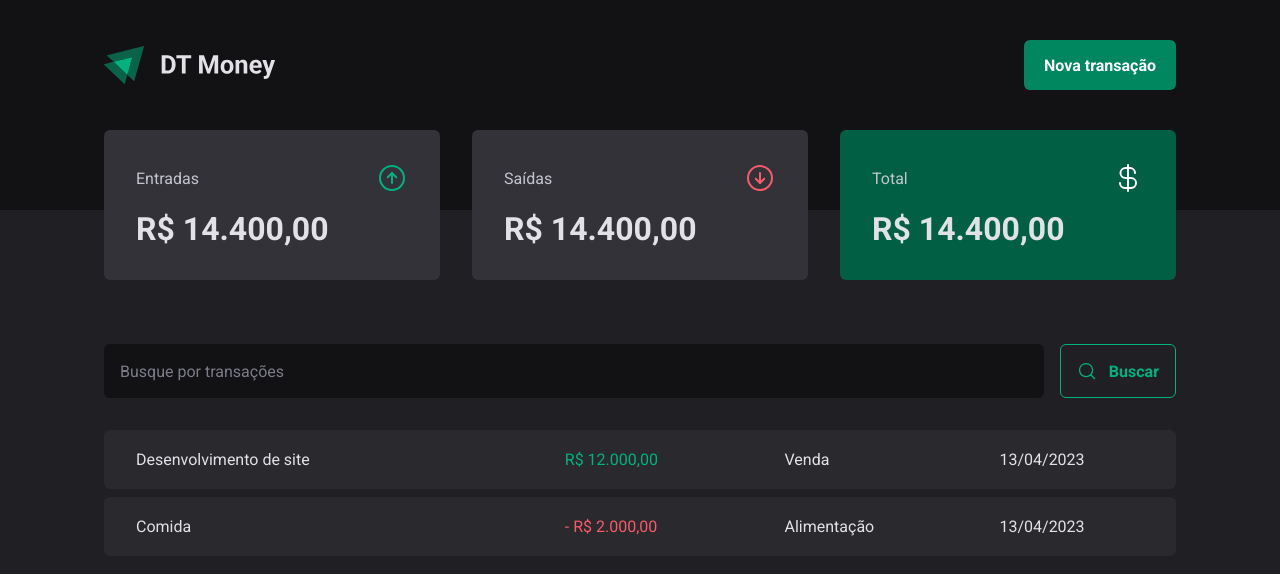
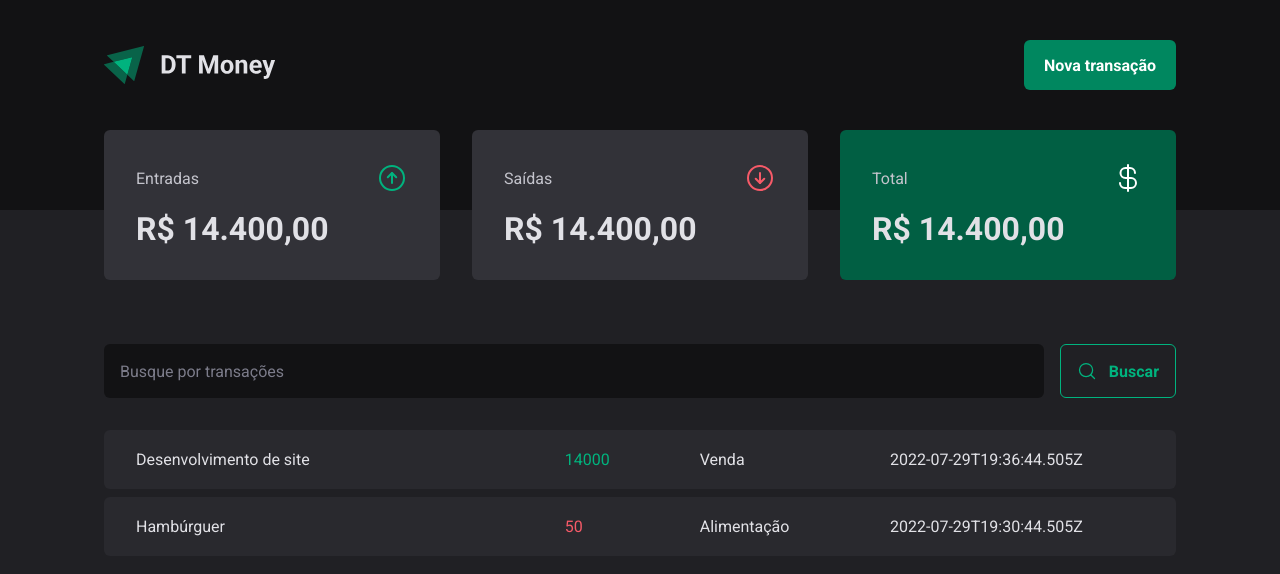
Before and after one commit to leoceolin/finance-manager, a React (Create React App) app: page / in a window 1280 px wide. Shown: the top 574 px of the page. Built offline with nearby package versions, Linux system fonts and the light colour scheme; data requests are answered from the project's data file.

Commit message:
add api call

```diff
--- a/src/pages/Transactions/index.tsx
+++ b/src/pages/Transactions/index.tsx
@@ -1,3 +1,4 @@
+import { useEffect, useState } from "react";
 import { Header } from "../../components/Header";
 import { Summary } from "../../components/Summary";
 import { SearchForm } from "./components/SearchForm";
@@ -7,7 +8,27 @@
   TransactionsTable,
 } from "./style";
 
+interface ITransaction {
+  id: number;
+  description: string;
+  type: "income" | "outcome";
+  category: string;
+  price: number;
+  createdAt: string;
+}
+
 export function Transactions() {
+  const [transactions, setTransactions] = useState<ITransaction[]>([]);
+
+  async function loadTransactions() {
+    const response = await fetch("http://localhost:3333/transactions");
+    const data = await response.json();
+    setTransactions(data);
+  }
+
+  useEffect(() => {
+    loadTransactions();
+  }, []);
   return (
     <div>
       <Header />
@@ -17,23 +38,21 @@
         <SearchForm />
         <TransactionsTable>
           <tbody>
-            <tr>
-              <td width="40%">Desenvolvimento de site</td>
-              <td>
-                <PriceHighlight variant="income">R$ 12.000,00</PriceHighlight>
-              </td>
-              <td>Venda</td>
-              <td>13/04/2023</td>
-            </tr>
-
-            <tr>
-              <td width="40%">Comida</td>
-              <td>
-                <PriceHighlight variant="outcome">- R$ 2.000,00</PriceHighlight>
-              </td>
-              <td>Alimentação</td>
-              <td>13/04/2023</td>
-            </tr>
+            {transactions.length &&
+              transactions.map(
+                ({ id, description, category, type, price, createdAt }) => {
+                  return (
+                    <tr key={id}>
+                      <td width="40%">{description}</td>
+                      <td>
+                        <PriceHighlight variant={type}>{price}</PriceHighlight>
+                      </td>
+                      <td>{category}</td>
+                      <td>{createdAt}</td>
+                    </tr>
+                  );
+                }
+              )}
           </tbody>
         </TransactionsTable>
       </TransactionsContainer>
```
Also changed, not shown: server.json (renamed from src/server.json), src/contexts/index.tsx (added).
